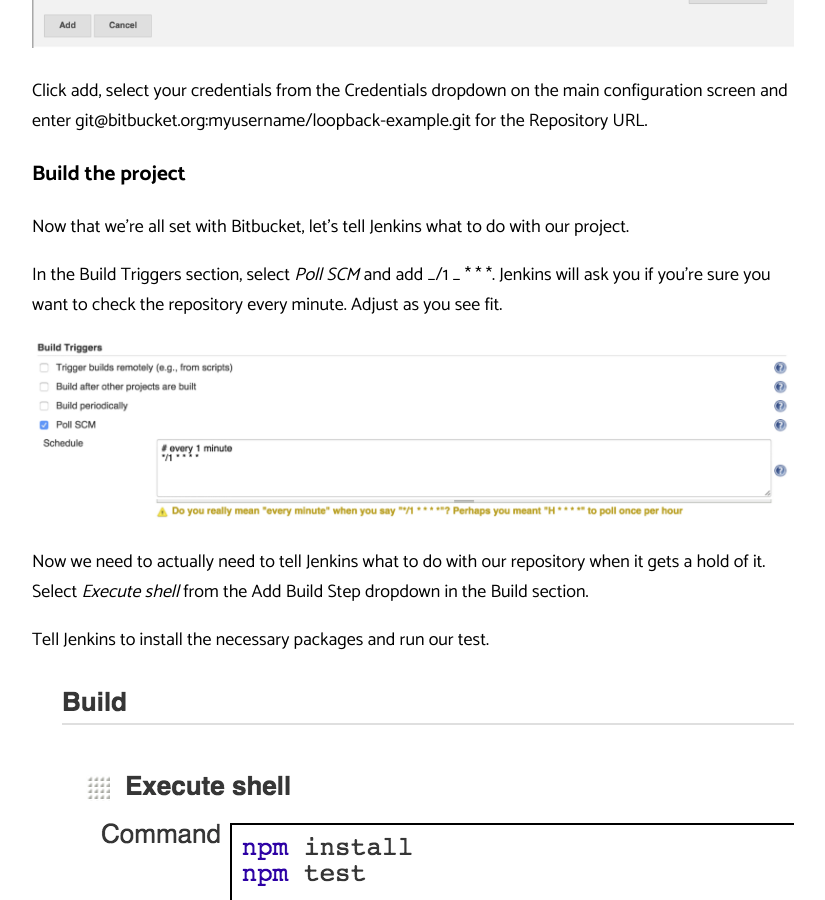
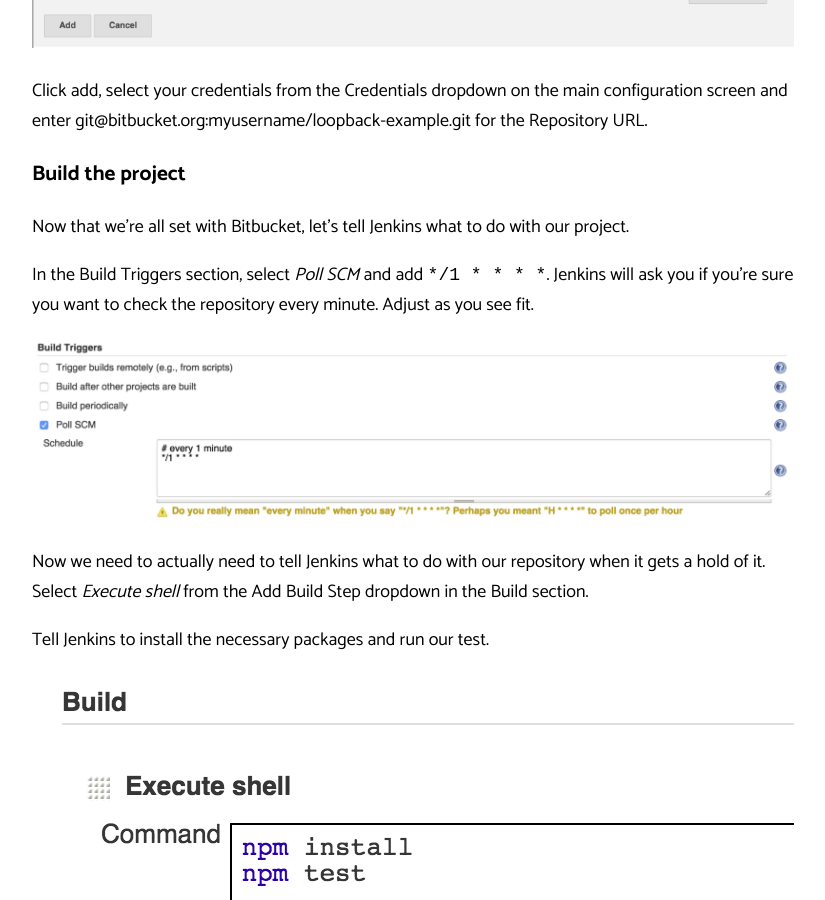
Before and after one commit to duffn/blog, a Jekyll site: the page built from _posts/2015-03-22-jenkins-loopback-bitbucket.md, in a window 1280 px wide and 900 px high, scrolled down 6637 px. Shown: the whole window, without its empty margins (227-1052 px from the left). Built offline with Jekyll 4.4.1, drawn with Linux system fonts in a browser that asks for light colours.

```diff
--- a/_posts/2015-03-22-jenkins-loopback-bitbucket.md
+++ b/_posts/2015-03-22-jenkins-loopback-bitbucket.md
@@ -170,7 +170,7 @@ Click add, select your credentials from the Credentials dropdown on the main con
 
 Now that we're all set with Bitbucket, let's tell Jenkins what to do with our project.
 
-In the Build Triggers section, select _Poll SCM_ and add _/1 _ \* \* \*. Jenkins will ask you if you're sure you want to check the repository every minute. Adjust as you see fit.
+In the Build Triggers section, select _Poll SCM_ and add `*/1 * * * *`. Jenkins will ask you if you're sure you want to check the repository every minute. Adjust as you see fit.
 
 ![jenkins trigger](/assets/images/2015-03-22-jenkins-loopback-bitbucket/jenkins_trigger.png)
 
```
